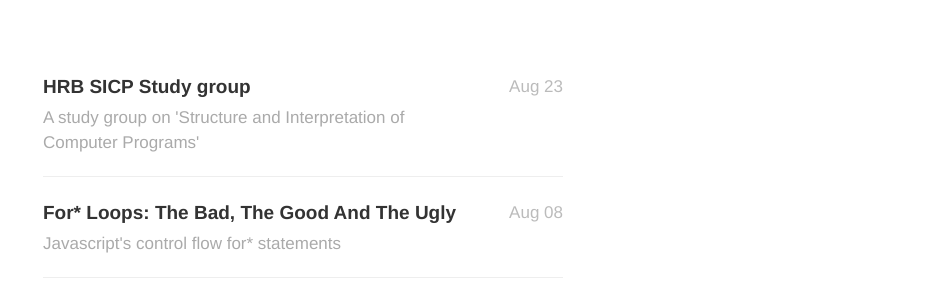
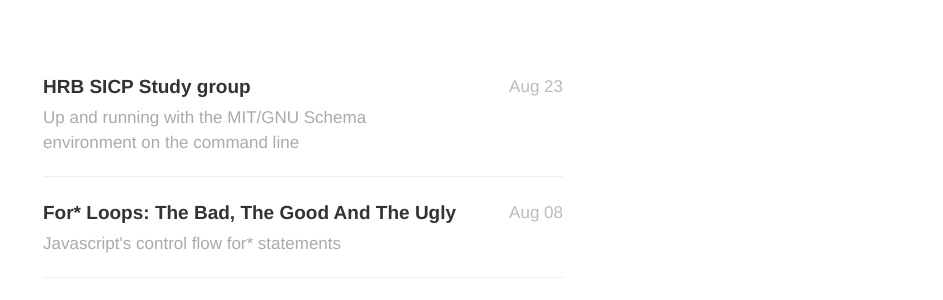
Before and after one commit to nickbalestra/nickbalestra.github.io, a Jekyll site: the page built from index.html, in a window 1280 px wide. Shown: the part 367-667 px from the top of the page, without its empty margins (337-1280 px from the left). Built offline with Jekyll 4.4.1, drawn with Linux system fonts in a browser that asks for light colours; nearby versions of some CDN libraries; Markdown is read by kramdown in place of the engine named in the settings; the list of posts is cut into pages by our own code.

Commit message:
better subtitle

```diff
--- a/_posts/2015-08-23-hrb-sicp-studygroup.markdown
+++ b/_posts/2015-08-23-hrb-sicp-studygroup.markdown
@@ -1,7 +1,7 @@
 ---
 title: "HRB SICP Study group"
 date: 2015-08-23
-description:  "A study group on 'Structure and Interpretation of Computer Programs'"
+description:  "Up and running with the MIT/GNU Schema environment on the command line"
 ---
 
 ##The source of the exhilaration associated with computer programming is the continual unfolding within the mind and on the computer of mechanisms expressed as programs and the explosion of perception they generate. If art interprets our dreams, the computer executes them in the guise of programs! ~ *Alan J. Perlis, MIT/SICP Forword*.
```
